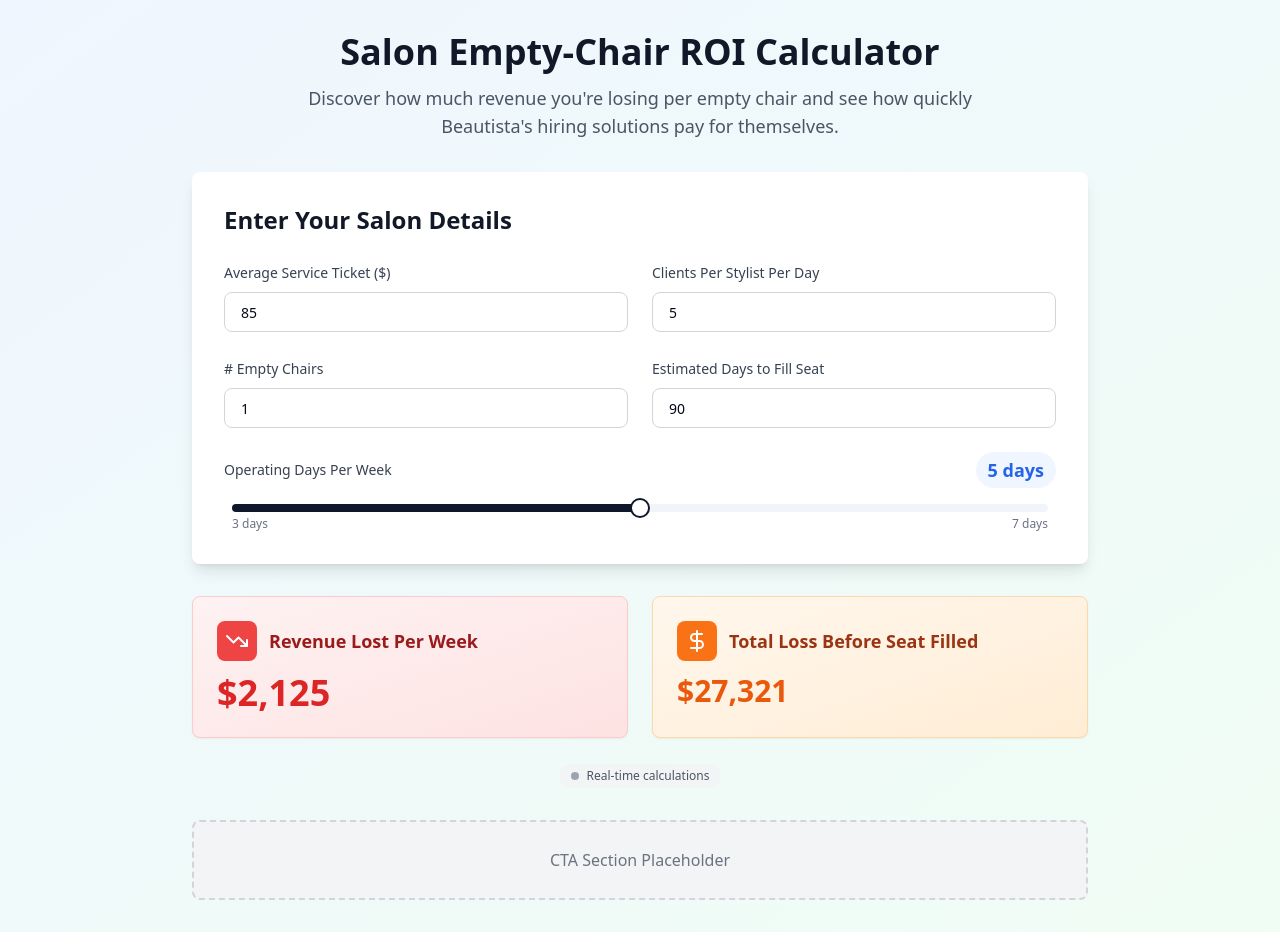
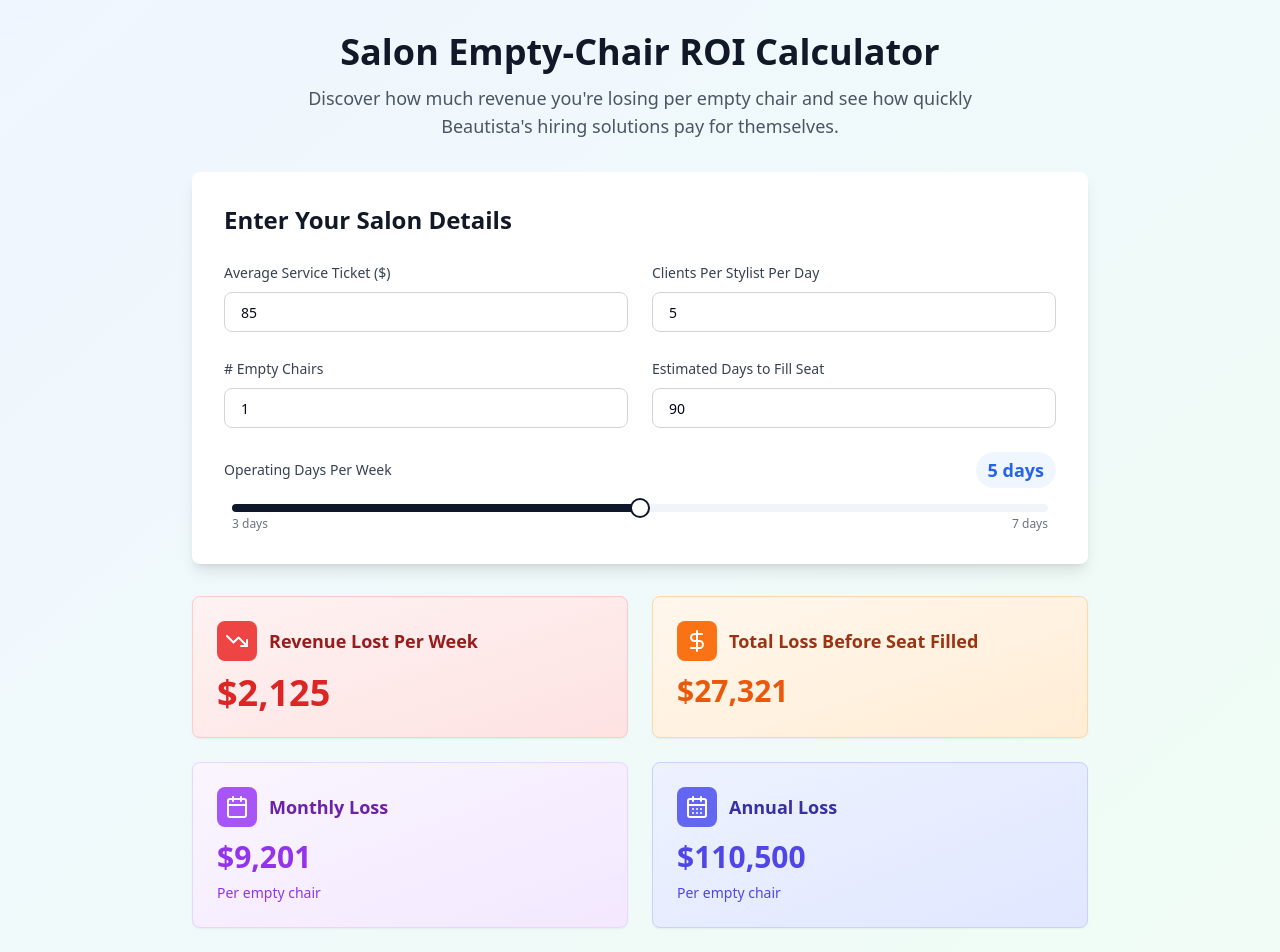
Before and after one commit to joncaldwell90/chair-loss-calculator-roi, a React (Vite) app: page / in a window 1280 px wide. Shown: the top 952 px of the page. Built offline with nearby package versions, Linux system fonts and the light colour scheme.

Commit message:
Add monthly/yearly projections
Calculate and display monthly and yearly revenue loss projections in the results section.

```diff
--- a/src/components/Calculator.tsx
+++ b/src/components/Calculator.tsx
@@ -16,16 +16,22 @@ const Calculator = () => {
   const [weeklyRevPerChair, setWeeklyRevPerChair] = useState(0);
   const [lostRevPerWeek, setLostRevPerWeek] = useState(0);
   const [cumulativeLoss, setCumulativeLoss] = useState(0);
+  const [monthlyLoss, setMonthlyLoss] = useState(0);
+  const [yearlyLoss, setYearlyLoss] = useState(0);
 
   useEffect(() => {
     // Real-time calculations
     const weeklyRev = avgTicket * clientsPerDay * daysOpen;
     const lostRev = weeklyRev * emptyChairs;
     const cumLoss = lostRev * (daysToFill / 7);
+    const monthlyLossCalc = lostRev * 4.33; // Average weeks per month
+    const yearlyLossCalc = lostRev * 52; // 52 weeks per year
 
     setWeeklyRevPerChair(weeklyRev);
     setLostRevPerWeek(lostRev);
     setCumulativeLoss(cumLoss);
+    setMonthlyLoss(monthlyLossCalc);
+    setYearlyLoss(yearlyLossCalc);
   }, [avgTicket, clientsPerDay, emptyChairs, daysOpen, daysToFill]);
 
   const handleInputChange = (field: string, value: number) => {
@@ -105,6 +111,8 @@ const Calculator = () => {
       <ResultsDisplay
         lostRevPerWeek={lostRevPerWeek}
         cumulativeLoss={cumulativeLoss}
+        monthlyLoss={monthlyLoss}
+        yearlyLoss={yearlyLoss}
       />
 
       {/* CTA Placeholder */}
--- a/src/components/ResultsDisplay.tsx
+++ b/src/components/ResultsDisplay.tsx
@@ -1,16 +1,20 @@
 
 import { Card } from "@/components/ui/card";
-import { DollarSign, TrendingDown } from "lucide-react";
+import { DollarSign, TrendingDown, Calendar, CalendarDays } from "lucide-react";
 import { useEffect, useState } from "react";
 
 interface ResultsDisplayProps {
   lostRevPerWeek: number;
   cumulativeLoss: number;
+  monthlyLoss: number;
+  yearlyLoss: number;
 }
 
 const ResultsDisplay = ({
   lostRevPerWeek,
   cumulativeLoss,
+  monthlyLoss,
+  yearlyLoss,
 }: ResultsDisplayProps) => {
   const [isUpdating, setIsUpdating] = useState(false);
 
@@ -19,7 +23,7 @@ const ResultsDisplay = ({
     setIsUpdating(true);
     const timer = setTimeout(() => setIsUpdating(false), 300);
     return () => clearTimeout(timer);
-  }, [lostRevPerWeek, cumulativeLoss]);
+  }, [lostRevPerWeek, cumulativeLoss, monthlyLoss, yearlyLoss]);
 
   const formatCurrency = (amount: number) => {
     return new Intl.NumberFormat('en-US', {
@@ -67,6 +71,43 @@ const ResultsDisplay = ({
         </Card>
       </div>
 
+      {/* Extended Projections */}
+      <div className="grid grid-cols-1 md:grid-cols-2 gap-6">
+        <Card className={`p-6 bg-gradient-to-br from-purple-50 to-purple-100 border-purple-200 transition-all duration-300 ${
+          isUpdating ? 'ring-2 ring-purple-300 scale-[1.02]' : ''
+        }`}>
+          <div className="flex items-center space-x-3 mb-3">
+            <div className="p-2 bg-purple-500 rounded-lg">
+              <Calendar className="h-6 w-6 text-white" />
+            </div>
+            <h3 className="text-lg font-semibold text-purple-800">Monthly Loss</h3>
+          </div>
+          <p className={`text-3xl font-bold text-purple-600 transition-all duration-300 ${
+            isUpdating ? 'scale-105' : ''
+          }`}>
+            {formatCurrency(monthlyLoss)}
+          </p>
+          <p className="text-sm text-purple-600 mt-2">Per empty chair</p>
+        </Card>
+
+        <Card className={`p-6 bg-gradient-to-br from-indigo-50 to-indigo-100 border-indigo-200 transition-all duration-300 ${
+          isUpdating ? 'ring-2 ring-indigo-300 scale-[1.02]' : ''
+        }`}>
+          <div className="flex items-center space-x-3 mb-3">
+            <div className="p-2 bg-indigo-500 rounded-lg">
+              <CalendarDays className="h-6 w-6 text-white" />
+            </div>
+            <h3 className="text-lg font-semibold text-indigo-800">Annual Loss</h3>
+          </div>
+          <p className={`text-3xl font-bold text-indigo-600 transition-all duration-300 ${
+            isUpdating ? 'scale-105' : ''
+          }`}>
+            {formatCurrency(yearlyLoss)}
+          </p>
+          <p className="text-sm text-indigo-600 mt-2">Per empty chair</p>
+        </Card>
+      </div>
+
       {/* Live Update Indicator */}
       <div className="text-center">
         <div className={`inline-flex items-center space-x-2 px-3 py-1 rounded-full text-xs font-medium transition-all duration-300 ${
```
